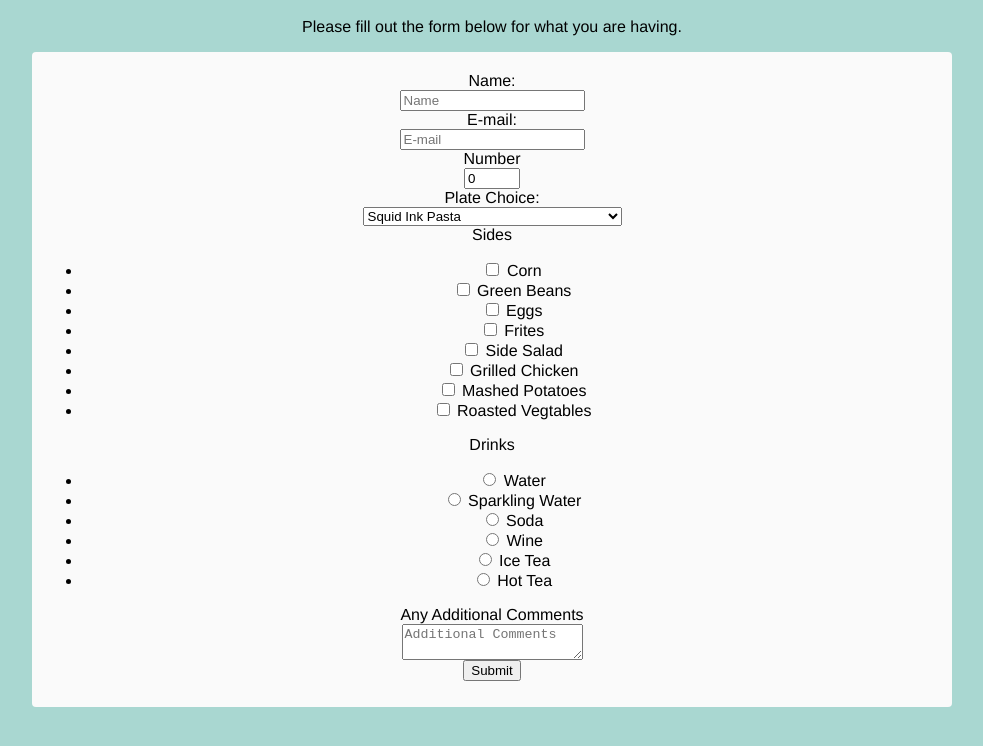
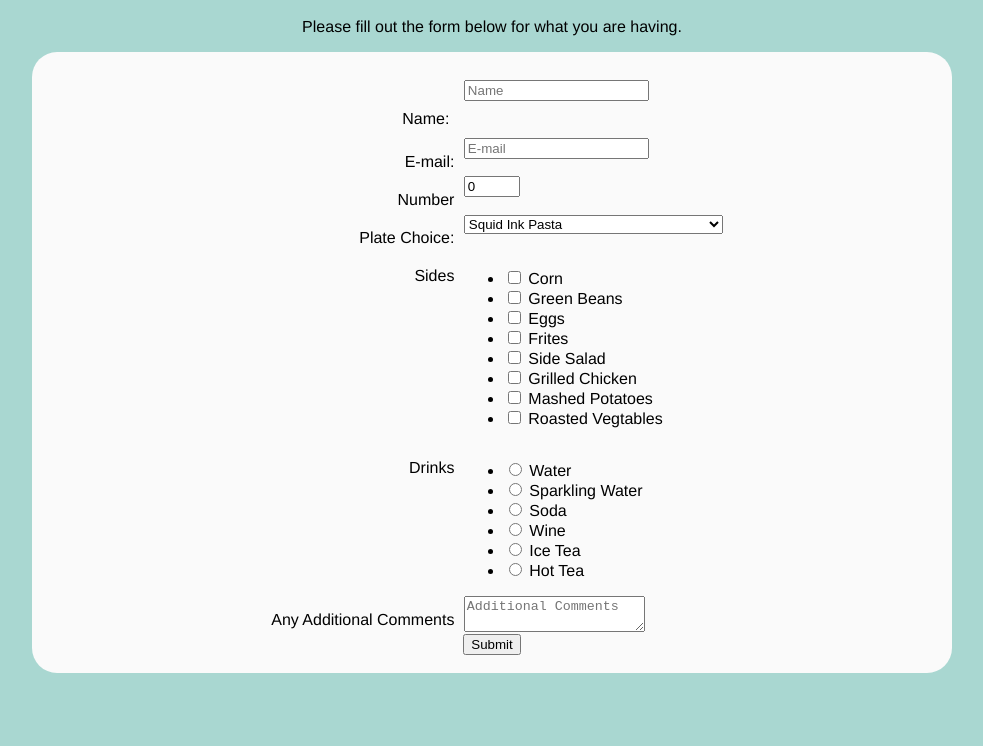
Before and after one commit to thuy-n3/survery-form, a plain HTML site: page index.html in a window 1280 px wide. Shown: the part 48-794 px from the top of the page, without its empty margins (148-1131 px from the left). Drawn offline with Linux system fonts and the light colour scheme.

Commit message:
styling label and input-block

```diff
--- a/index.html
+++ b/index.html
@@ -20,39 +20,28 @@
 
         <form id="survey-form">
 
-            <!-- <div id="who-section">
-                <label for="name" id="name-label" >Name:</label>
-                <input type="text" id="name" placeholder="Name" required>
-
-                <label for="mail" id="email-label">E-mail:</label>
-                <input type="email" id="email" placeholder="E-mail" required>
-
-                <label for="number" id="number-label">Number</label>
-                <input type="number" id="number" value="0" min="0" max="10" placeholder="Enter a Number" required>
-            </div> -->
-
             <div id="who-section">
 
                     <div id="name-group">
                         <div class="label"><label for="name" id="name-label" class="label">Name:</label></div>
-                        <div class="input-field"><input type="text" id="name" placeholder="Name" required></div>
+                        <div class="input-block"><input type="text" id="name" placeholder="Name" required></div>
                     </div>
 
                     <div id="email-group">
                         <div class="label"><label for="email" id="email-label">E-mail:</label></div>
-                        <div class="input-field"><input type="email" id="email" placeholder="E-mail" required></div>
+                        <div class="input-block"><input type="email" id="email" placeholder="E-mail" required></div>
                     </div>
 
                     <div id="number-group">
                         <div class="label"><label for="number" id="number-label">Number</label></div>
-                        <div class="input-field"><input type="number" id="number" value="0" min="0" max="10" placeholder="Enter a Number" required>	</div>
+                        <div class="input-block"><input type="number" id="number" value="0" min="0" max="10" placeholder="Enter a Number" required>	</div>
                     </div>
 
             </div>
 
             <div class="plate-section">
                 <div class="label"><label for="plate-choice">Plate Choice:</label></div>
-                <div class="input-field">
+                <div class="input-block">
                     <select  id="dropdown">
                         <option value="squid ink pasta">Squid Ink Pasta</option>
                         <option value="bbq pizza">BBQ Pizza</option>
@@ -66,7 +55,7 @@
 
             <div class="sides-section">
                    <div class="label"><label>Sides</label></div>
-                   <div class="input-field">
+                   <div class="input-block">
                         <ul>
                             <li>
                                 <input type="checkbox" class="form-check-input" name="sides" value="corn">
@@ -106,7 +95,7 @@
 
             <div class="drink-section">
                 <div class="label"><Label>Drinks</Label></div>
-                <div class="input-field">
+                <div class="input-block">
                     <ul>
                         <li>
                             <input type="radio" name="drinks" value="water" class="form-radio">
@@ -138,7 +127,7 @@
 
             <div class="comment-section">
                 <div class="label"><label for="comments">Any Additional Comments</label></div>
-                <div class="input-field">
+                <div class="input-block">
                     <textarea class="form-control" placeholder="Additional Comments"></textarea>
                 </div>
             </div>
--- a/styles/styles.css
+++ b/styles/styles.css
@@ -3,12 +3,13 @@ body{
     text-align: center;
     font-family: 'Raleway', Helvetica, sans-serif;
     min-width: 320px;
+
 }
 
 #form-container{
     background-color: rgb(250, 250, 250);
     margin: 0 auto;
-    border-radius: 4px;
+    border-radius: 25px;
     width: 75%;
     max-width: 900px;
     padding: 10px;
@@ -17,4 +18,21 @@ body{
 
 form{
     display: block;
+    margin: 8px;
 }
+
+.label{
+    display: inline-block;
+    text-align: right;
+    width: 40%;
+    padding: 5px;
+    vertical-align: top;
+    margin-top: 10px;
+}
+
+.input-block{
+    display: inline-block;
+    text-align: left;
+    width: 48%;
+    vertical-align: middle;
+}
```
